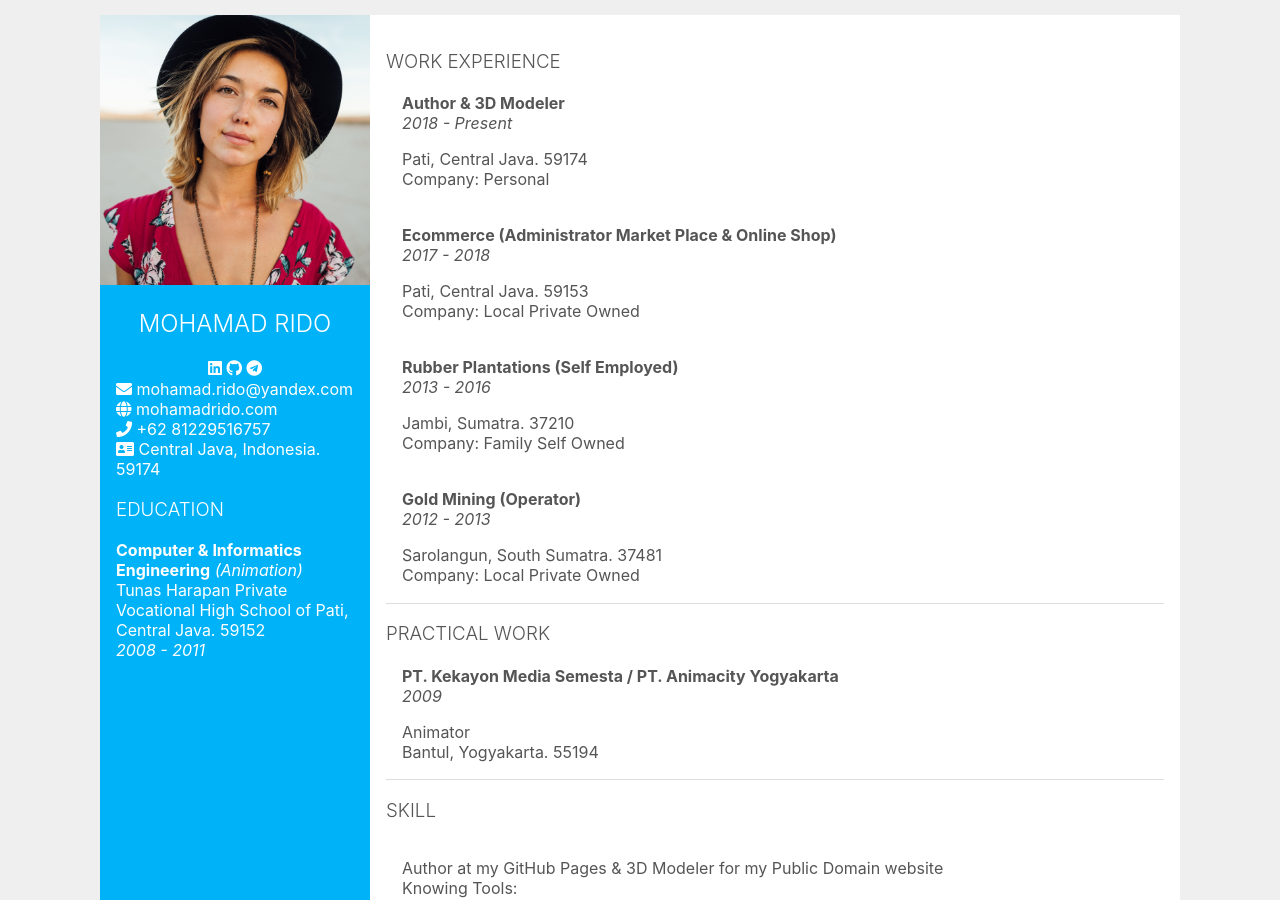
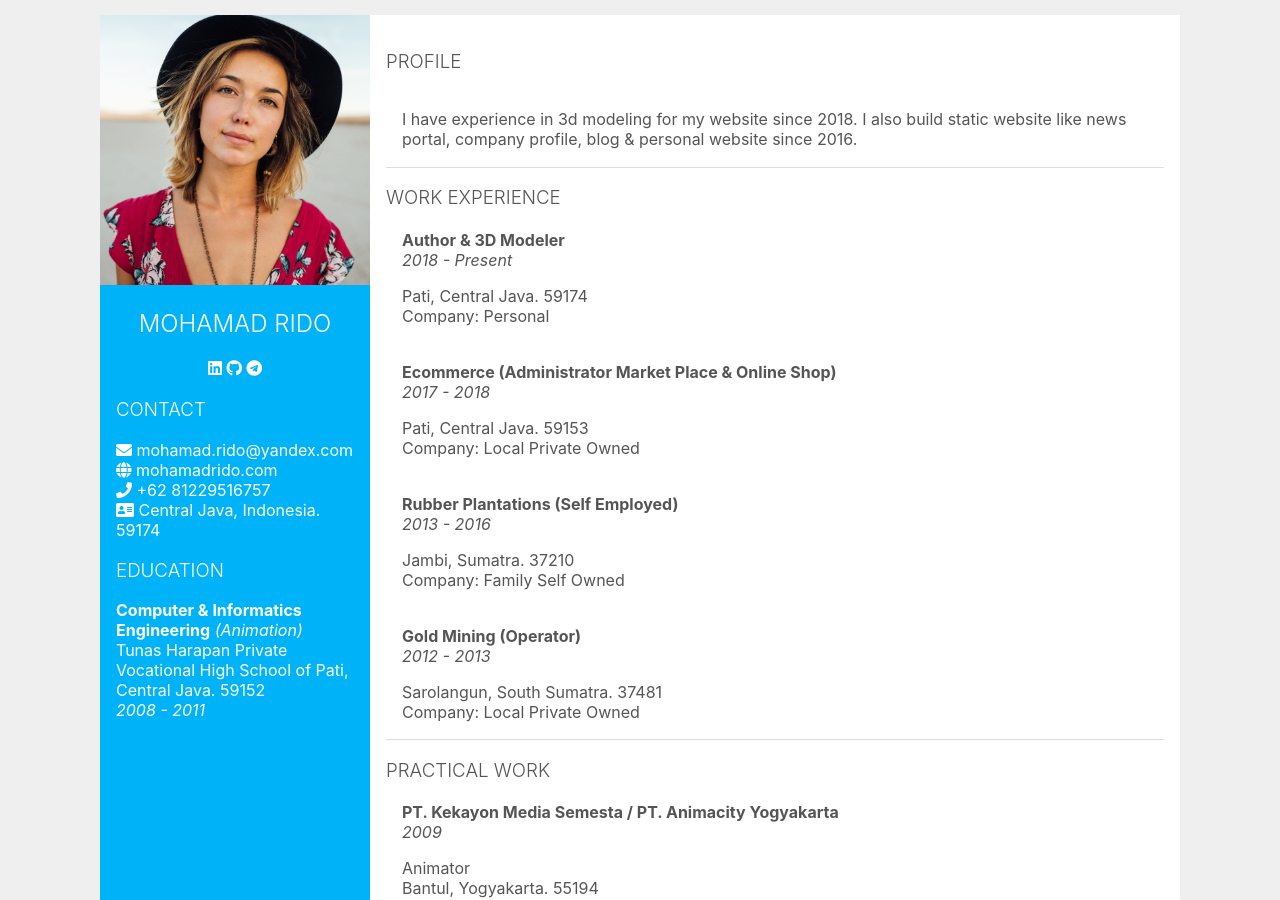
Before and after one commit to mohamadrido/about, a Jekyll site: the page built from index.html, in a window 1280 px wide and 900 px high. Built offline with Jekyll 4.4.1, drawn with Linux system fonts in a browser that asks for light colours; nearby versions of some CDN libraries.

Commit message:
Update index.html

```diff
--- a/index.html
+++ b/index.html
@@ -14,6 +14,7 @@ layout: default
   </div>
 
   <div class="content" style="padding: .1em 1em .1em 1em;">
+    <h3>CONTACT</h3>
     <i class="fa fa-envelope"></i> mohamad.rido@yandex.com<br/>
     <i class="fa fa-globe"></i> <a href="https://mohamadrido.com">mohamadrido.com</a><br/>
     <i class="fa fa-phone"></i> +62 81229516757<br/>
@@ -29,6 +30,12 @@ layout: default
   </div>
   <div class="column2">
   <div class="content" style="padding: 1em;">
+    <h3>PROFILE</h3>
+    <div class="container" style="padding: .1em 1em .1em 1em; border-bottom: 1px solid #ddd;">
+    <p>I have experience in 3d modeling for my website since 2018. I also build static website like news portal, company profile, blog & personal website since 2016.
+    </p>
+    </div>
+
     <h3>WORK EXPERIENCE</h3>
     <div class="container" style="padding: .1em 1em .1em 1em; border-bottom: 1px solid #ddd;">
 
```
